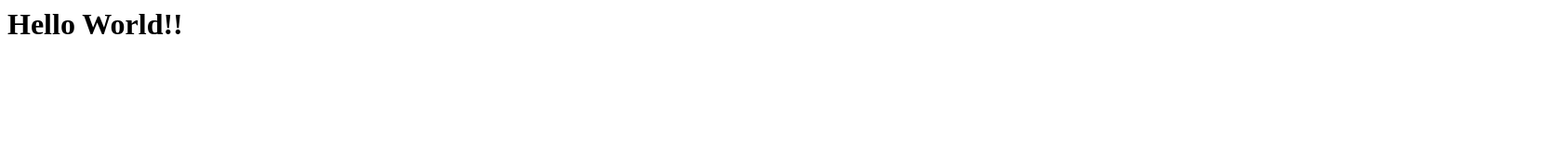
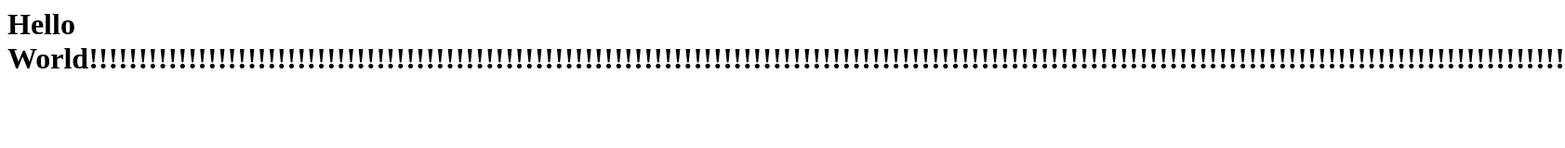
Before and after one commit to PhilMckeyz/Hng, a plain HTML site: page index.html in a window 1280 px wide. Shown: the whole page at 93% size, 1683 px wide, since content can reach past the window. Drawn offline with Linux system fonts and the light colour scheme.

Commit message:
new Index Html

```diff
--- a/index.html
+++ b/index.html
@@ -1 +1 @@
-<h1>Hello World!!</h1>
+<h1>Hello World!!!!!!!!!!!!!!!!!!!!!!!!!!!!!!!!!!!!!!!!!!!!!!!!!!!!!!!!!!!!!!!!!!!!!!!!!!!!!!!!!!!!!!!!!!!!!!!!!!!!!!!!!!!!!!!!!!!!!!!!!!!!!!!!!!!!!!!!!!!!!!!!!!!!!</h1>
```
